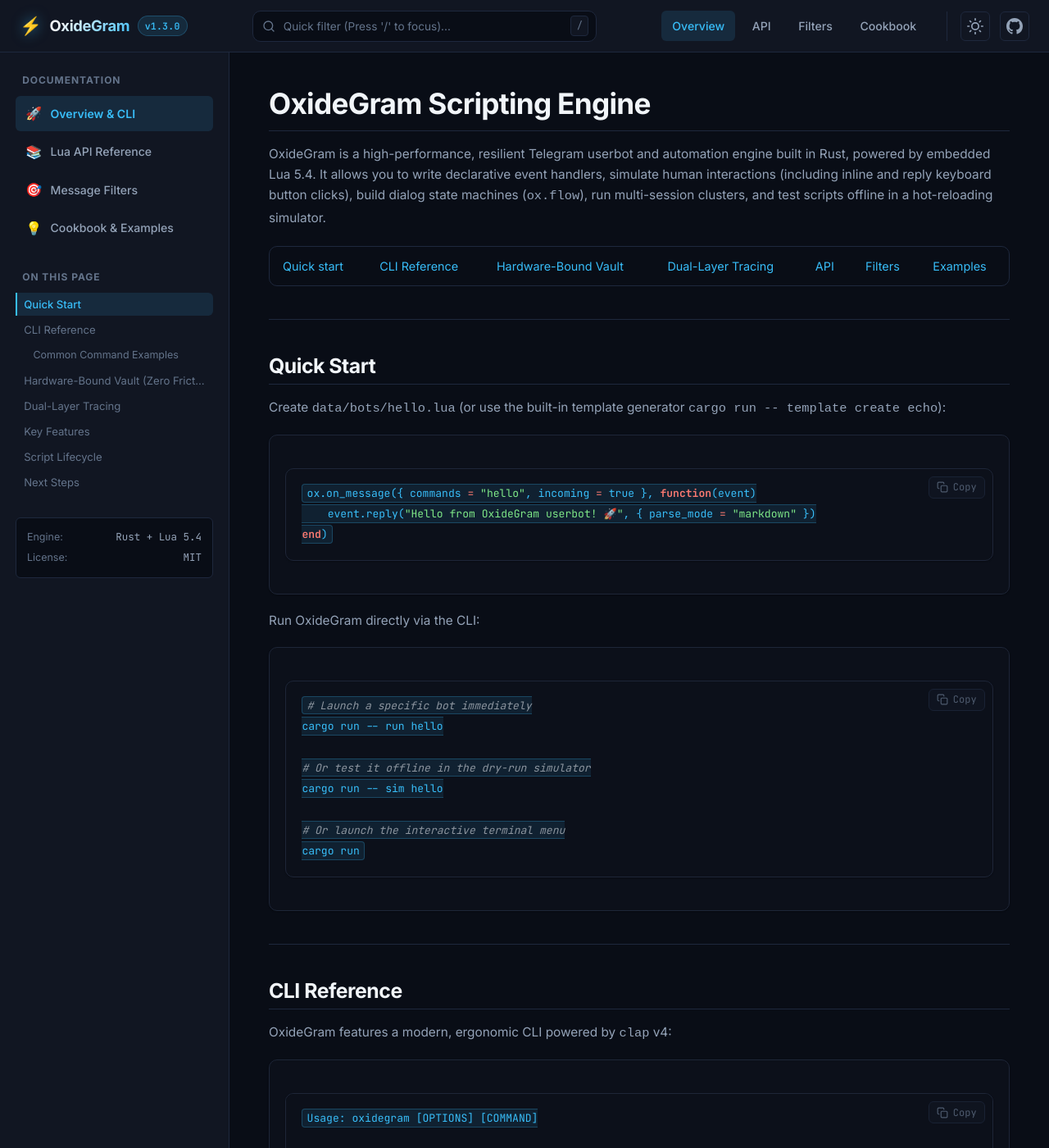
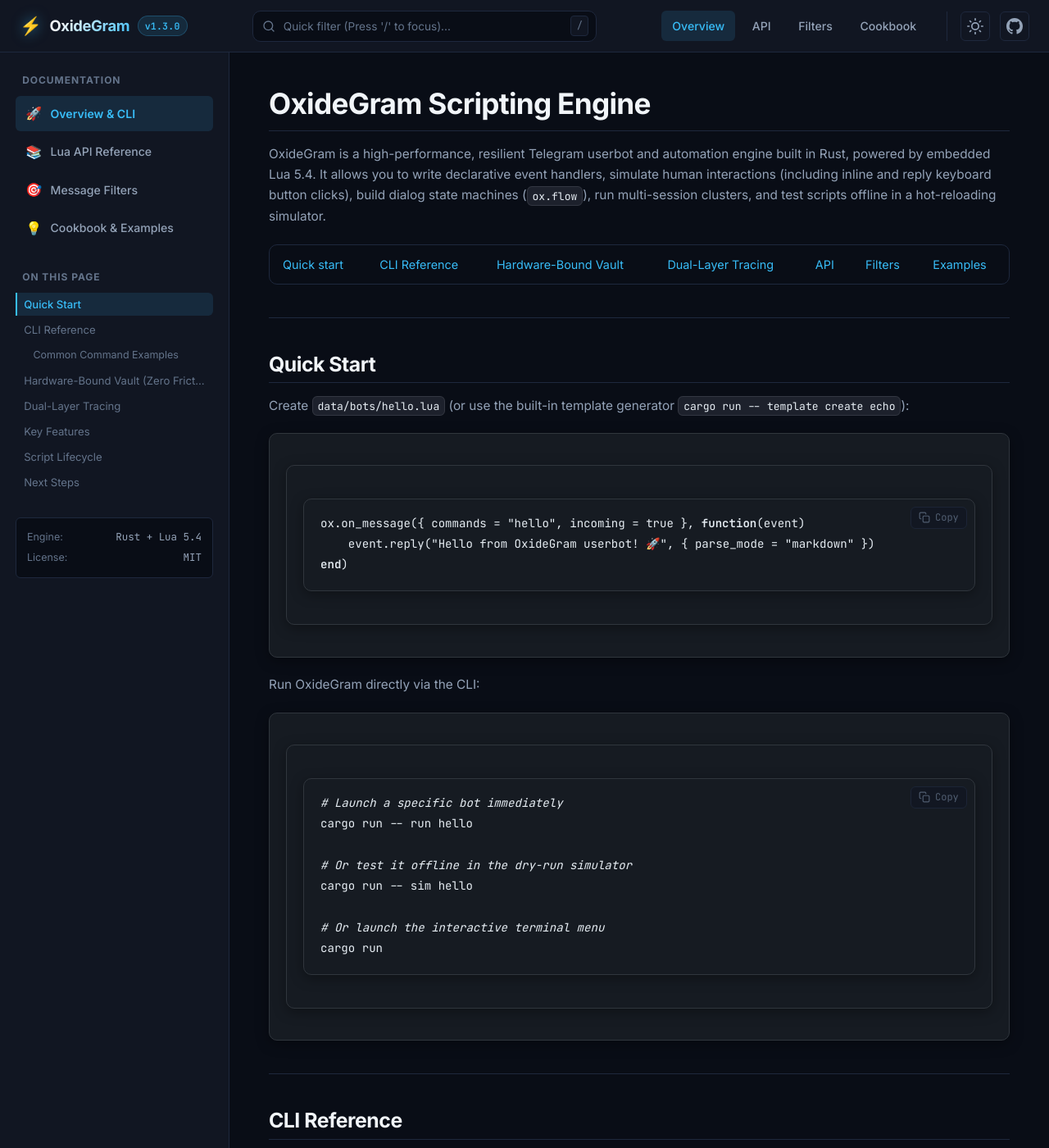
Before and after one commit to lamefate22/OxideGram, a Jekyll site: the page built from docs/index.md, in a window 1280 px wide and 1400 px high. Shown: the whole window at 82% size. Built offline with Jekyll 4.4.1, drawn with Linux system fonts in a browser that asks for light colours.

Commit message:
style(docs): fix code block highlighting and soften inline code and alert borders

```diff
--- a/docs/assets/css/style.css
+++ b/docs/assets/css/style.css
@@ -26,10 +26,11 @@
   --accent-rust: #f97316;
   --accent-glow: rgba(56, 189, 248, 0.12);
 
-  --code-bg: #0c101a;
-  --code-border: #1e2638;
-  --code-inline-bg: rgba(56, 189, 248, 0.1);
-  --code-inline-text: #38bdf8;
+  --code-bg: #161b22;
+  --code-border: #30363d;
+  --code-inline-bg: rgba(110, 118, 129, 0.2);
+  --code-inline-text: #e6edf3;
+  --code-inline-border: rgba(240, 246, 252, 0.1);
 
   --badge-bg: rgba(56, 189, 248, 0.12);
   --badge-text: #38bdf8;
@@ -69,10 +70,11 @@
   --accent-rust: #ea580c;
   --accent-glow: rgba(2, 132, 199, 0.1);
 
-  --code-bg: #0f172a;
-  --code-border: #1e293b;
-  --code-inline-bg: rgba(2, 132, 199, 0.08);
-  --code-inline-text: #0284c7;
+  --code-bg: #161b22;
+  --code-border: #30363d;
+  --code-inline-bg: rgba(175, 184, 193, 0.2);
+  --code-inline-text: #24292f;
+  --code-inline-border: rgba(31, 35, 40, 0.15);
 
   --badge-bg: rgba(2, 132, 199, 0.08);
   --badge-text: #0284c7;
@@ -543,37 +545,45 @@
 }
 
 /* Inline Code */
-.markdown-body code:not([class*="language-"]) {
+.markdown-body :not(pre) > code {
   font-family: var(--font-mono);
   font-size: 0.85em;
-  padding: 0.15em 0.4em;
-  border-radius: 4px;
+  padding: 0.2em 0.45em;
+  border-radius: 6px;
   background: var(--code-inline-bg);
   color: var(--code-inline-text);
-  border: 1px solid var(--badge-border);
+  border: 1px solid var(--code-inline-border);
+  box-shadow: none;
 }
 
 /* Code Blocks */
 .markdown-body pre,
-.markdown-body .highlight {
+.markdown-body .highlight,
+.markdown-body div.highlighter-rouge {
   position: relative;
   background: var(--code-bg);
   border: 1px solid var(--code-border);
   border-radius: var(--radius-md);
-  padding: 1.1rem 1.2rem;
-  margin: 1.2rem 0;
+  padding: 1.1rem 1.25rem;
+  margin: 1.3rem 0;
   overflow-x: auto;
-  box-shadow: var(--shadow-sm);
+  box-shadow: 0 4px 16px rgba(0, 0, 0, 0.35);
 }
 
-.markdown-body pre code {
+.markdown-body pre code,
+.markdown-body .highlight pre code,
+.markdown-body div.highlighter-rouge code,
+.markdown-body pre span {
   font-family: var(--font-mono);
   font-size: 0.88rem;
   line-height: 1.6;
-  color: #f1f5f9;
-  background: transparent;
-  padding: 0;
-  border: none;
+  color: #e6edf3 !important;
+  background: transparent !important;
+  border: none !important;
+  padding: 0 !important;
+  margin: 0 !important;
+  border-radius: 0 !important;
+  box-shadow: none !important;
 }
 
 /* Code Copy Button */
@@ -676,9 +686,12 @@
 /* Blockquotes / Alerts */
 .markdown-body blockquote {
   margin: 1.4rem 0;
-  padding: 0.85rem 1.2rem;
-  border-left: 4px solid var(--accent-primary);
-  background: var(--accent-glow);
+  padding: 0.85rem 1.25rem;
+  border-left: 3px solid #38bdf8;
+  border-top: 1px solid var(--border-subtle);
+  border-right: 1px solid var(--border-subtle);
+  border-bottom: 1px solid var(--border-subtle);
+  background: rgba(56, 189, 248, 0.04);
   border-radius: 0 var(--radius-md) var(--radius-md) 0;
   color: var(--text-secondary);
 }
```
